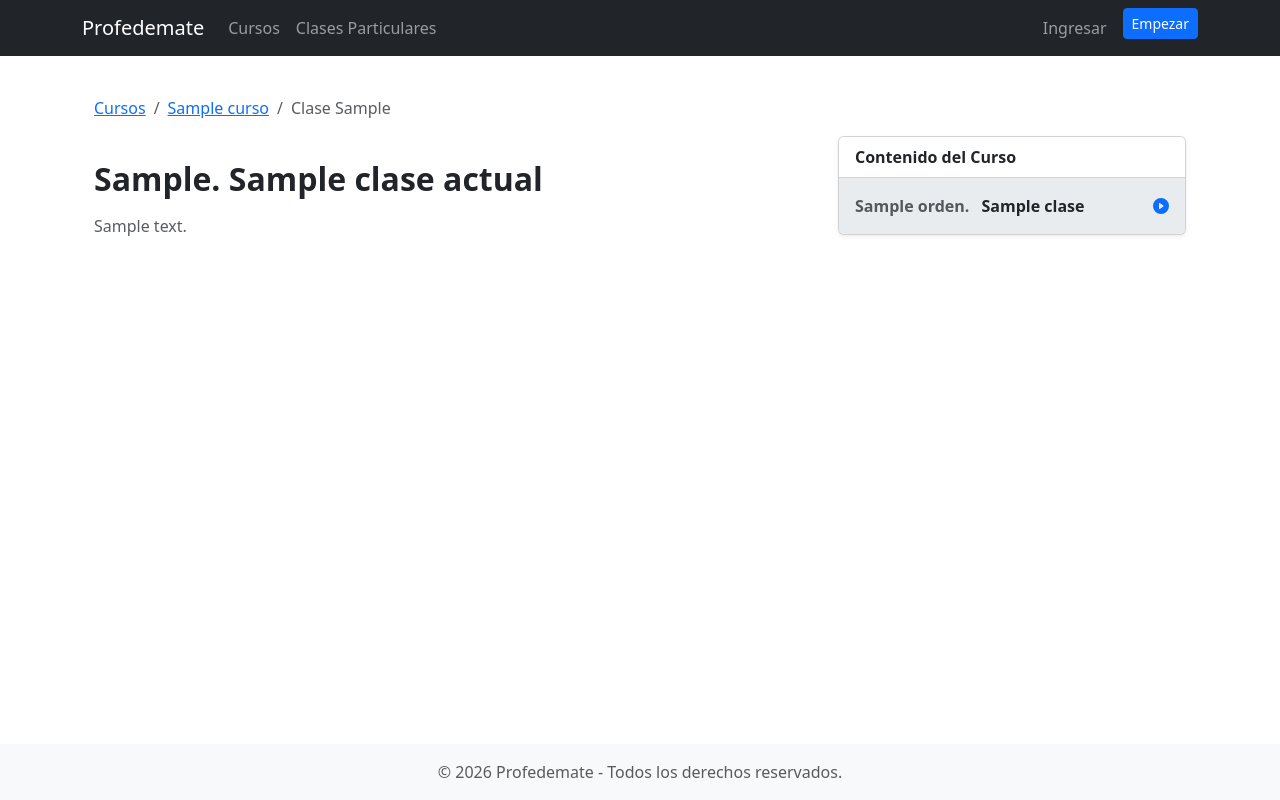
After one commit to profedemateok/profedemateweb, a Django app: template cursos/templates/cursos/ver_clase.html in a window 1280 px wide. The commit adds this page. Run offline with Django 5.2, Linux system fonts and the light colour scheme; the template is opened without the code that fills it: most values are stand-ins (such as "Sample title", 1, 10 or a date in 2020); some libraries are stand-ins or nearby versions.

Commit message:
Vista y Plantilla de Clase

```diff
--- a/core/templates/core/base.html
+++ b/core/templates/core/base.html
@@ -34,7 +34,7 @@
                                 Hola, {{ user.username }}
                             </a>
                             <ul class="dropdown-menu">
-                                <li><a class="dropdown-item" href="#">Mi Panel</a></li>
+                                <li><a class="dropdown-item" href="{% url 'panel_alumno' %}">Mi Panel</a></li>
                                 <li><hr class="dropdown-divider"></li>
                                 <li>
                                     <form action="{% url 'logout' %}" method="post" class="d-inline">
--- /dev/null
+++ b/cursos/templates/cursos/ver_clase.html
@@ -0,0 +1,84 @@
+{% extends 'core/base.html' %}
+
+{% block title %}{{ clase_actual.titulo }} - {{ curso.titulo }}{% endblock %}
+
+{% block extra_css %}
+<link rel="stylesheet" href="https://cdn.plyr.io/3.7.8/plyr.css" />
+
+<style>
+    /* Ajustes para que la lista lateral se vea bien y tenga scroll si hay muchas clases */
+    .playlist-container {
+        max-height: 500px;
+        overflow-y: auto;
+    }
+    .clase-activa {
+        background-color: #e9ecef;
+        border-left: 4px solid #0d6efd; /* Borde azul para destacar la clase actual */
+    }
+</style>
+{% endblock %}
+
+{% block content %}
+<div class="container-fluid py-3">
+
+    <nav aria-label="breadcrumb" class="mb-3">
+        <ol class="breadcrumb">
+            <li class="breadcrumb-item"><a href="{% url 'lista_cursos' %}">Cursos</a></li>
+            <li class="breadcrumb-item"><a href="{% url 'detalle_curso' curso.slug %}">{{ curso.titulo }}</a></li>
+            <li class="breadcrumb-item active" aria-current="page">Clase {{ clase_orden }}</li>
+        </ol>
+    </nav>
+
+    <div class="row">
+        <div class="col-lg-8 mb-4">
+
+            <div id="player" data-plyr-provider="youtube" data-plyr-embed-id="{{ clase_actual.video_url }}"></div>
+
+            <div class="mt-4">
+                <h2 class="fw-bold">{{ clase_orden }}. {{ clase_actual.titulo }}</h2>
+                <p class="text-muted mt-3">{{ clase_actual.descripcion }}</p>
+            </div>
+        </div>
+
+        <div class="col-lg-4">
+            <div class="card shadow-sm">
+                <div class="card-header bg-white fw-bold">
+                    Contenido del Curso
+                </div>
+                <div class="list-group list-group-flush playlist-container">
+
+                    {% for item in lista_clases %}
+                        <a href="{% url 'ver_clase' curso.slug item.clase.id %}"
+                           class="list-group-item list-group-item-action py-3 {% if item.clase.id == clase_actual.id %}clase-activa fw-bold{% endif %}">
+                            <div class="d-flex w-100 justify-content-between align-items-center">
+                                <div>
+                                    <span class="text-muted me-2">{{ item.orden }}.</span>
+                                    {{ item.clase.titulo }}
+                                </div>
+                                <svg xmlns="http://www.w3.org/2000/svg" width="16" height="16" fill="currentColor" class="bi bi-play-circle-fill text-primary" viewBox="0 0 16 16">
+                                    <path d="M16 8A8 8 0 1 1 0 8a8 8 0 0 1 16 0zM6.79 5.093A.5.5 0 0 0 6 5.5v5a.5.5 0 0 0 .79.407l3.5-2.5a.5.5 0 0 0 0-.814l-3.5-2.5z"/>
+                                </svg>
+                            </div>
+                        </a>
+                    {% endfor %}
+
+                </div>
+            </div>
+        </div>
+    </div>
+</div>
+{% endblock %}
+
+{% block extra_js %}
+<script src="https://cdn.plyr.io/3.7.8/plyr.js"></script>
+
+<script>
+    // 4. Inicializar el reproductor cuando la página cargue
+    document.addEventListener('DOMContentLoaded', () => {
+        // Configuramos Plyr para que el YouTube disfrazado no muestre videos relacionados al final
+        const player = new Plyr('#player', {
+            youtube: { noCookie: false, rel: 0, showinfo: 0, iv_load_policy: 3, modestbranding: 1 }
+        });
+    });
+</script>
+{% endblock %}
--- a/cursos/urls.py
+++ b/cursos/urls.py
@@ -3,5 +3,6 @@ from . import views
 
 urlpatterns = [
     path('', views.lista_cursos, name='lista_cursos'),
-    path('<slug:slug>/', views.detalle_curso, name='detalle_curso')
+    path('<slug:slug>/', views.detalle_curso, name='detalle_curso'),
+    path('<slug:slug>/clase/<int:clase_id>', views.ver_clase, name="ver_clase")
 ]
--- a/usuarios/urls.py
+++ b/usuarios/urls.py
@@ -6,4 +6,5 @@ urlpatterns = [
     path('registro/', views.registro, name="registro"),
     path('login/', auth_views.LoginView.as_view(template_name='usuarios/login.html'), name='login'),
     path('logout/', auth_views.LogoutView.as_view(next_page='login'), name="logout"),
+    path('panel/', views.panel_alumno, name='panel_alumno'),
 ]
```
Also changed, not shown: cursos/admin.py (+7 -1 lines), cursos/models.py (+15 -0 lines), cursos/templates/cursos/detalle_curso.html (+5 -6 lines), cursos/views.py (+26 -1 lines), usuarios/templates/usuarios/panel.html (added, +40 -0 lines), usuarios/views.py (+10 -0 lines).
